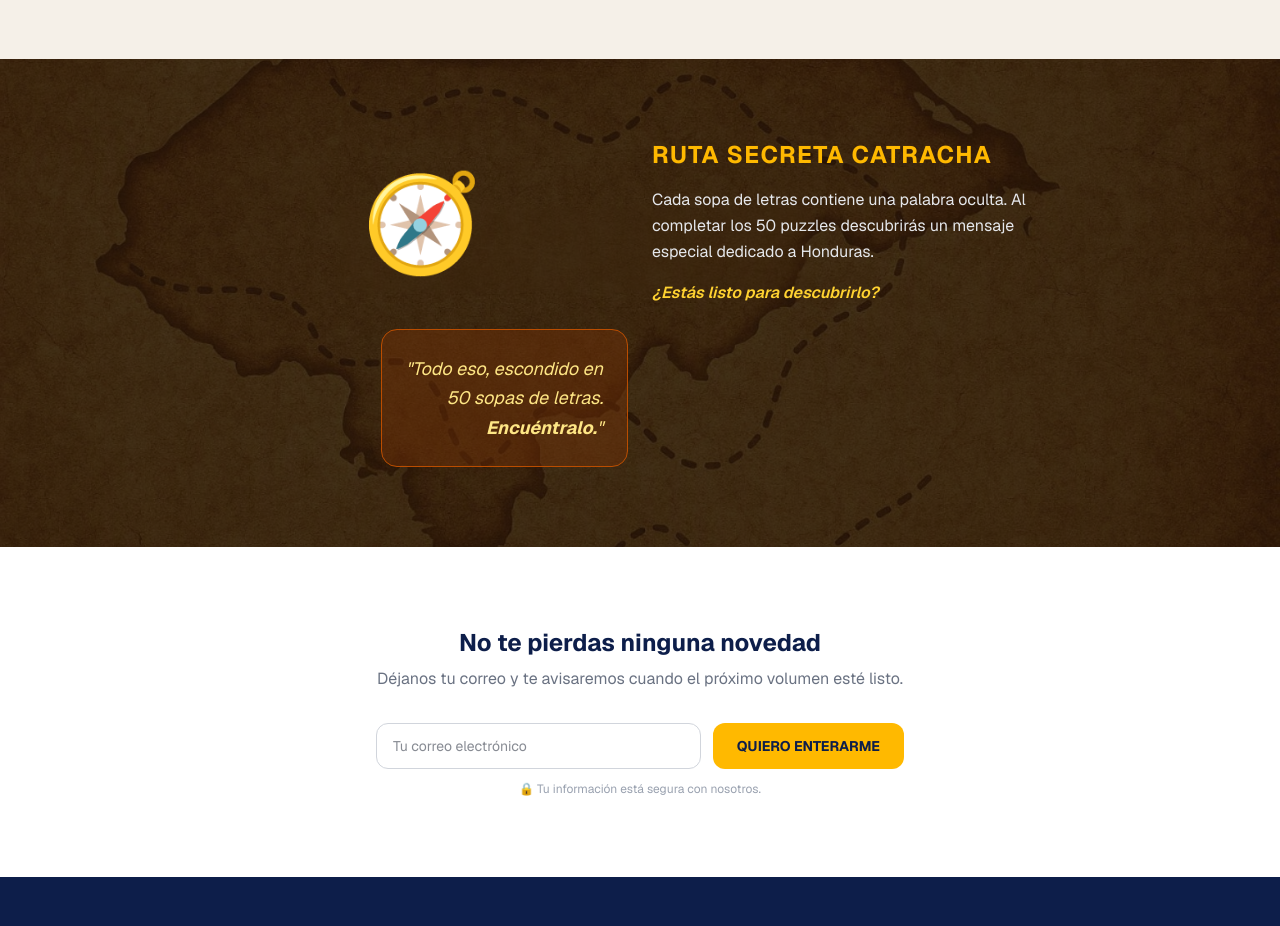
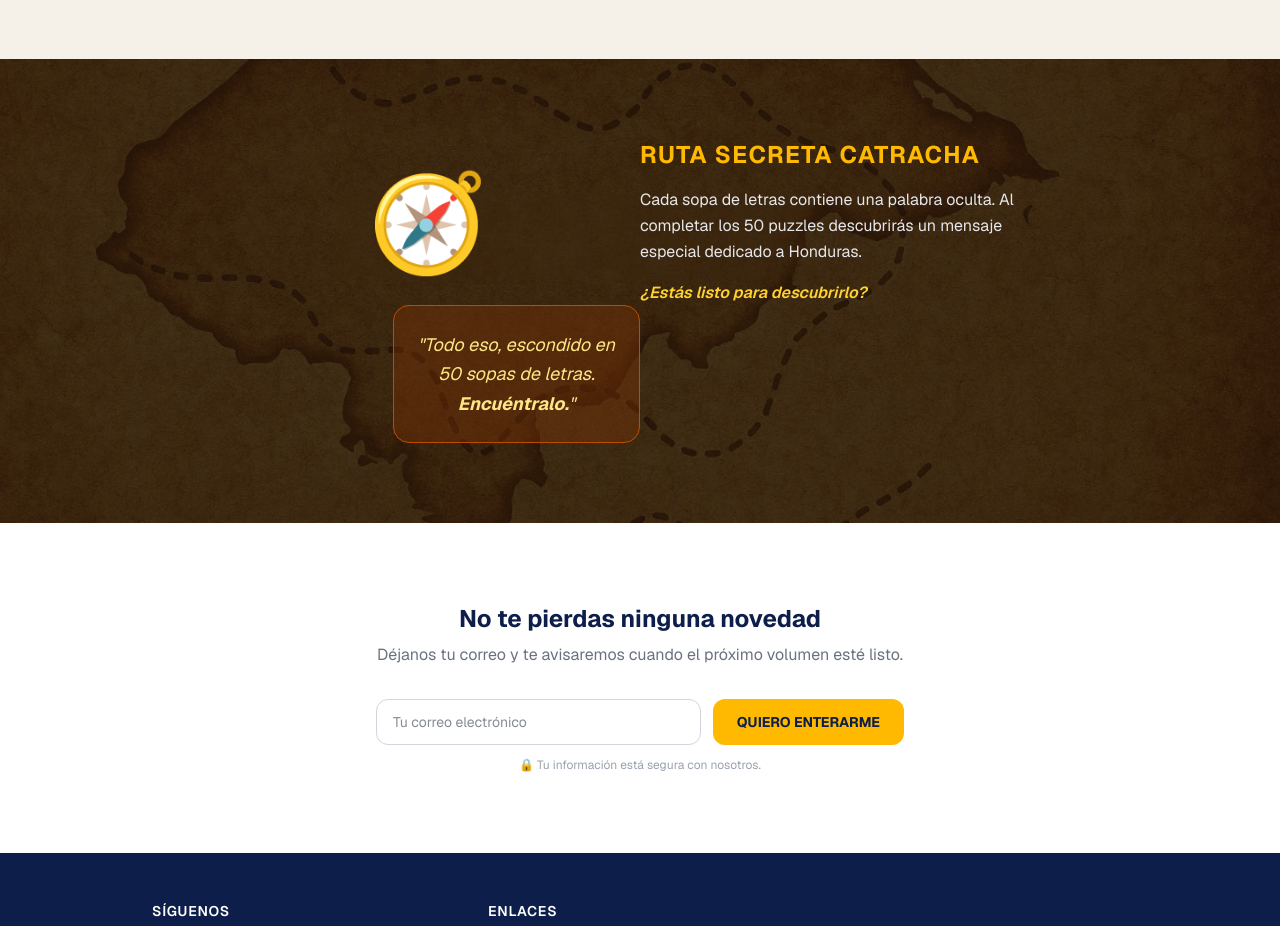
Before and after one commit to jpereza219/sopa-catracha, a Next.js app in the folder sopa-catracha/: page / in a window 1280 px wide. Shown: the part 2500-3426 px from the top of the page. Built offline with nearby package versions, Linux system fonts and the light colour scheme.

Commit message:
Update page.tsx

```diff
--- a/sopa-catracha/src/app/page.tsx
+++ b/sopa-catracha/src/app/page.tsx
@@ -298,7 +298,7 @@ export default function RutaCatrachaLanding() {
         }}
       >
         <div className="absolute inset-0 bg-[#1a0e05]/80" />
-        <div className="relative z-10 max-w-4xl mx-auto px-6 grid md:grid-cols-2 gap-6 items-center">
+        <div className="relative z-10 max-w-4xl mx-auto px-6 grid md:grid-cols-2 gap-0 items-center">
           <div className="text-center text-8xl">🧭</div>
           <div>
             <h2 className="text-amber-400 font-bold text-2xl uppercase tracking-wider mb-4">
@@ -313,7 +313,7 @@ export default function RutaCatrachaLanding() {
             </p>
           </div>
           <div className="md:col-span-1 hidden md:flex justify-end">
-            <div className="bg-amber-900/40 border border-amber-700 rounded-2xl p-6 text-right max-w-xs">
+            <div className="bg-amber-900/40 border border-amber-700 rounded-2xl p-6 text-center max-w-xs">
               <p className="text-amber-200 italic text-lg leading-relaxed">
                 "Todo eso, escondido en<br />50 sopas de letras.<br />
                 <strong>Encuéntralo.</strong>"
```
